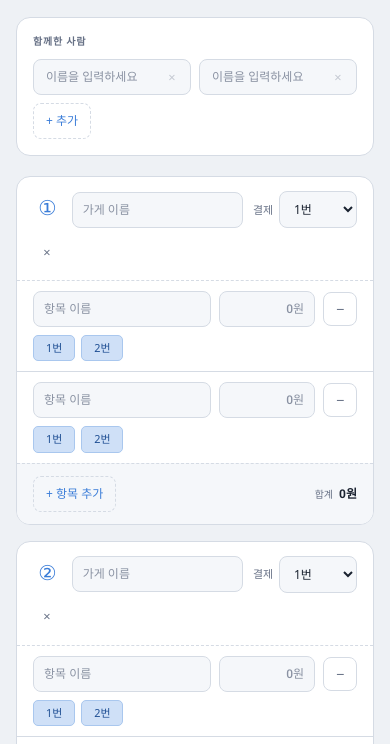
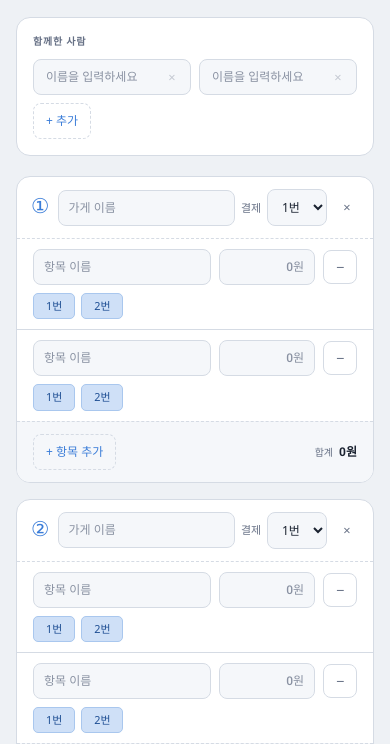
Before and after one commit to tanuk1t00l/billsplitter, a plain HTML site: page index.html in a window 390 px wide. Shown: the part 76-820 px from the top of the page. Drawn offline with Linux system fonts and the light colour scheme; a web font is replaced by a local one.

Commit message:
Update index.html

```diff
--- a/index.html
+++ b/index.html
@@ -45,15 +45,15 @@ button:disabled{opacity:.35;cursor:not-allowed}
 .person input{border:0;background:transparent;padding:6px 0;width:9em}
 .person input:focus-visible{outline:none}
 .person:focus-within{border-color:var(--accent)}
-.x{border:0;background:transparent;color:var(--muted);width:28px;height:28px;padding:0;border-radius:999px;font-size:1rem;line-height:1}
+.x{flex:0 0 auto;border:0;background:transparent;color:var(--muted);width:28px;height:28px;padding:0;border-radius:999px;font-size:1rem;line-height:1}
 .x:hover:not(:disabled){background:var(--line);color:var(--ink)}
 
 .sets{display:flex;flex-direction:column;gap:16px}
 .set{background:var(--surface);border:1px solid var(--line);border-radius:14px;overflow:hidden}
-.set-head{display:flex;flex-wrap:wrap;align-items:center;gap:10px;padding:14px 16px;border-bottom:1px dashed var(--line)}
+.set-head{display:flex;flex-wrap:nowrap;align-items:center;gap:10px;padding:14px 16px;border-bottom:1px dashed var(--line)}
 .num{font-family:var(--f-display);font-size:1.6rem;line-height:1;color:var(--accent);width:1.4em;text-align:center}
-.store{flex:1 1 12rem;font-weight:500}
-.payer{display:flex;align-items:center;gap:6px;flex:0 1 auto}
+.store{flex:1 1 0;min-width:0;font-weight:500}
+.payer{display:flex;align-items:center;gap:6px;flex:0 0 auto}
 .payer label{font-size:.85rem;color:var(--muted);white-space:nowrap}
 .payer select{width:auto;min-width:6.5em}
 .items{display:flex;flex-direction:column}
@@ -96,6 +96,9 @@ tfoot td{font-weight:600;border-bottom:0}
 @media (max-width:640px){
   .item{grid-template-columns:minmax(0,1fr) 7.5rem auto;padding:10px 16px}
   .chips{grid-column:1 / -1;grid-row:2}
+  .set-head{gap:6px;padding:12px}
+  .payer select{min-width:0;max-width:7em}
+  .num{width:1.1em}
   h1{font-size:1.7rem}
 }
 @media (prefers-reduced-motion:no-preference){button,.chip{transition:background .15s,color .15s,border-color .15s}}
```
